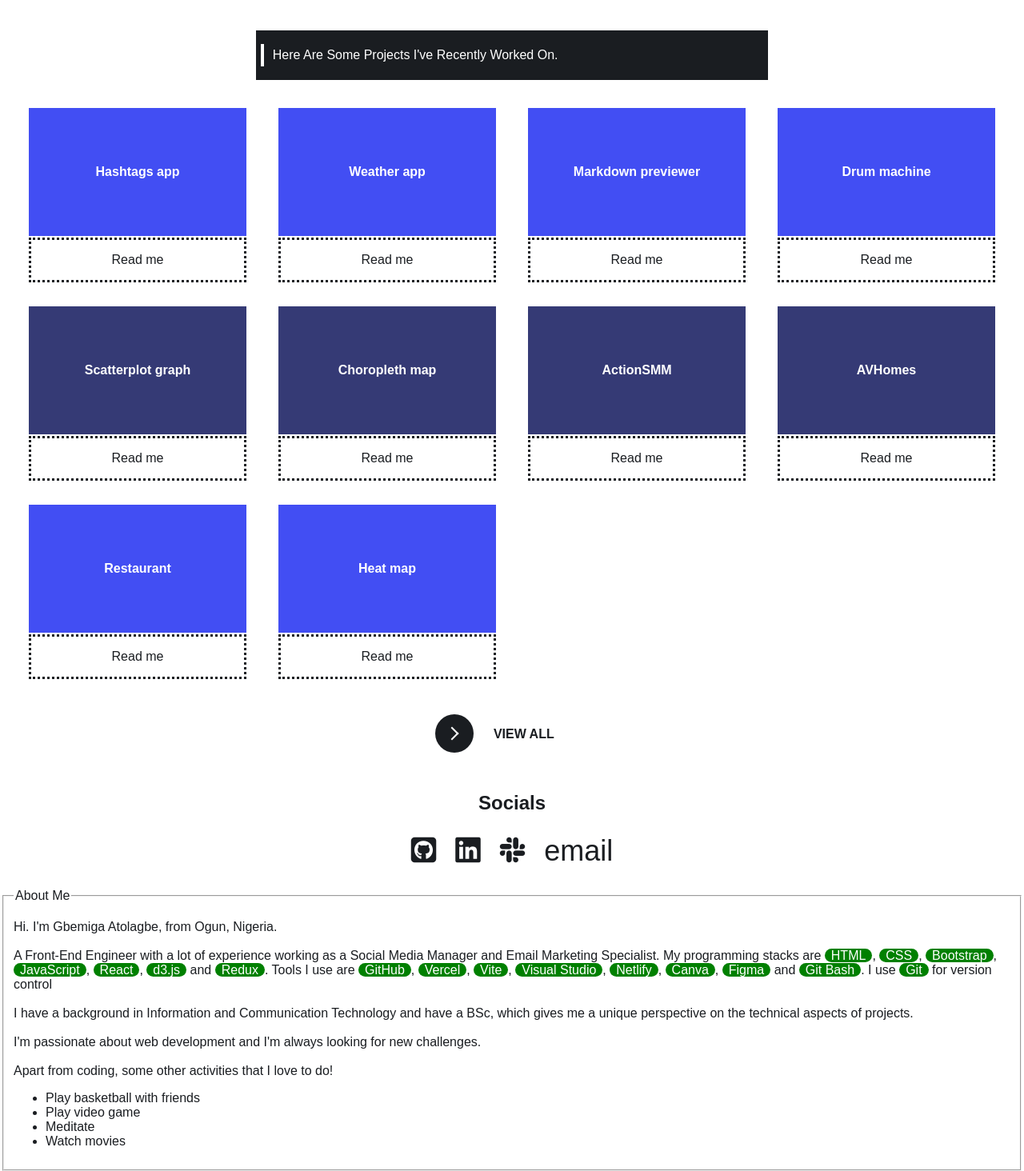
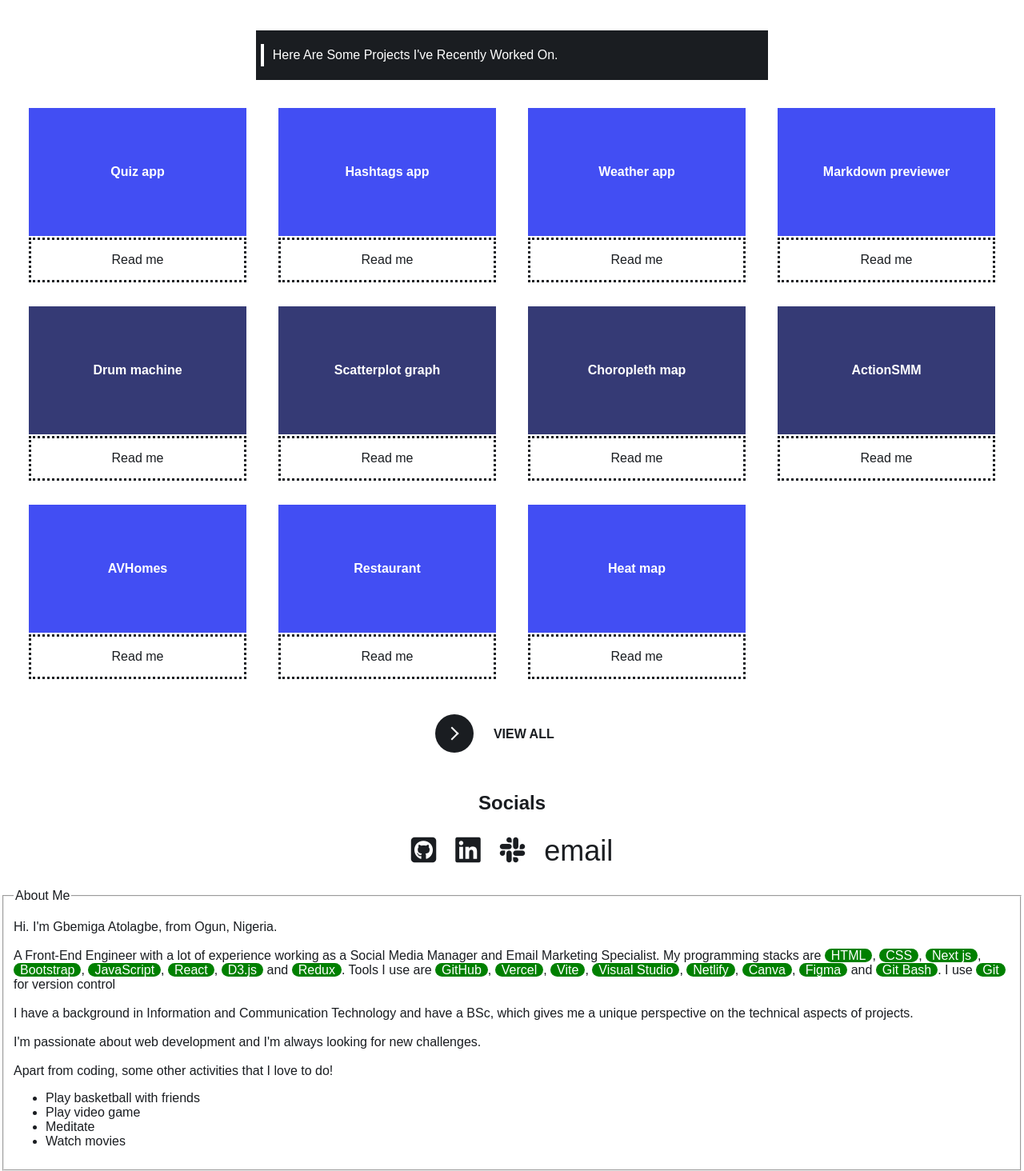
Before and after one commit to AtGbemiga/Gbemiga-s-portfolio, a plain HTML site: page index.html in a window 1280 px wide. Shown: the part 263-1727 px from the top of the page at 80% size. Drawn offline with Linux system fonts and the light colour scheme.

Commit message:
Add project, stack

```diff
--- a/index.html
+++ b/index.html
@@ -40,6 +40,10 @@
 			</section>
 			<section class="project-container" style="display: grid; place-items: center;">
 				<div class="index-full-projects-section" style="margin-top: 2rem;">
+					<div style="display: block; height: fit-content; width: fit-content; box-sizing: border-box; margin: 2px 20px;">
+						<a style="width: 100%; display: block; width: 17rem; height: 10rem; display: flex; justify-content: center; align-items: center;" class="index-full-projects-section-content" href="https://quiz-app-tau-eight.vercel.app/" target="_blank">Quiz app</a>
+						<a href="https://github.com/AtGbemiga/quiz-app/blob/main/README.md" target="_blank" style="display: block; text-align: center; padding: 1rem; border: 3px dotted var(--primary); margin-top: 2px; background-color: transparent; color: var(--primary); text-decoration: none;" class="readme-mb">Read me</a>
+					</div>
 					<div style="display: block; height: fit-content; width: fit-content; box-sizing: border-box; margin: 2px 20px;">
 						<a style="width: 100%; display: block; width: 17rem; height: 10rem; display: flex; justify-content: center; align-items: center;" class="index-full-projects-section-content" href="https://hashtags-app.netlify.app/" target="_blank">Hashtags app</a>
 						<a href="https://github.com/AtGbemiga/hashtags-app/blob/main/README.md" target="_blank" style="display: block; text-align: center; padding: 1rem; border: 3px dotted var(--primary); margin-top: 2px; background-color: transparent; color: var(--primary); text-decoration: none;" class="readme-mb">Read me</a>
@@ -105,7 +109,7 @@
 				<fieldset>
 					<legend>About Me</legend>
 					<p>Hi. I'm Gbemiga Atolagbe, from Ogun, Nigeria. <br><br>
-						A Front-End Engineer with a lot of experience working as a Social Media Manager and Email Marketing Specialist. My programming stacks are <span class="stack-bg">HTML</span>, <span class="stack-bg">CSS</span>, <span class="stack-bg">Bootstrap</span>, <span class="stack-bg">JavaScript</span>, <span class="stack-bg">React</span>, <span class="stack-bg">d3.js</span> and <span class="stack-bg">Redux</span>. Tools I use are <span class="stack-bg">GitHub</span>, <span class="stack-bg">Vercel</span>, <span class="stack-bg">Vite</span>, <span class="stack-bg">Visual Studio</span>, <span class="stack-bg">Netlify</span>, <span class="stack-bg">Canva</span>, <span class="stack-bg">Figma</span> and <span class="stack-bg">Git Bash</span>. I use <span class="stack-bg">Git</span> for version control<br><br>
+						A Front-End Engineer with a lot of experience working as a Social Media Manager and Email Marketing Specialist. My programming stacks are <span class="stack-bg">HTML</span>, <span class="stack-bg">CSS</span>, <span class="stack-bg">Next js</span>, <span class="stack-bg">Bootstrap</span>, <span class="stack-bg">JavaScript</span>, <span class="stack-bg">React</span>, <span class="stack-bg">D3.js</span> and <span class="stack-bg">Redux</span>. Tools I use are <span class="stack-bg">GitHub</span>, <span class="stack-bg">Vercel</span>, <span class="stack-bg">Vite</span>, <span class="stack-bg">Visual Studio</span>, <span class="stack-bg">Netlify</span>, <span class="stack-bg">Canva</span>, <span class="stack-bg">Figma</span> and <span class="stack-bg">Git Bash</span>. I use <span class="stack-bg">Git</span> for version control<br><br>
 
 						I have a background in Information and Communication Technology and have a BSc, which gives me a unique perspective on the technical aspects of projects. <br><br>
 
```
Also changed, not shown: full projects.html (+4 -0 lines).
